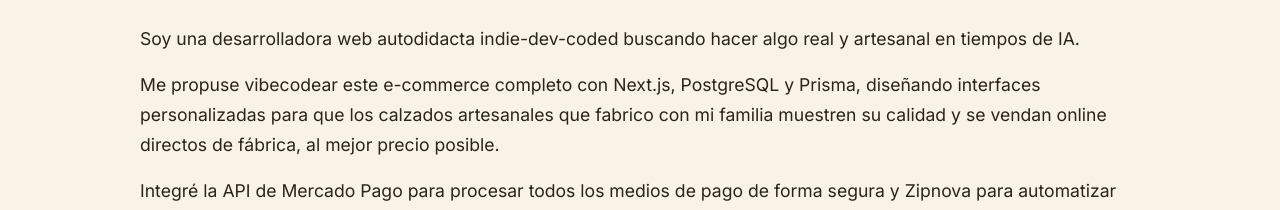
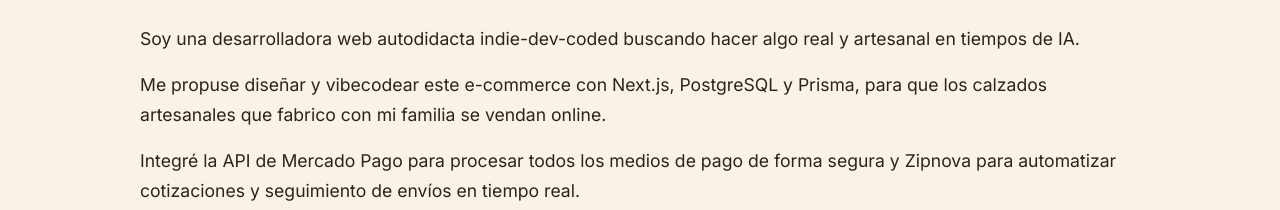
Before and after one commit to nady4/nyady, a Next.js app: page /info/nady4 in a window 1280 px wide. Shown: the part 285-495 px from the top of the page. Built offline with nearby package versions, Linux system fonts and the light colour scheme; no server answers.

Commit message:
Update page.tsx

```diff
--- a/app/(public)/info/nady4/page.tsx
+++ b/app/(public)/info/nady4/page.tsx
@@ -19,10 +19,9 @@ export default function Nady4Page() {
           artesanal en tiempos de IA.
         </p>
         <p>
-          Me propuse vibecodear este e-commerce completo con Next.js,
-          PostgreSQL y Prisma, diseñando interfaces personalizadas para que los
-          calzados artesanales que fabrico con mi familia muestren su calidad y
-          se vendan online directos de fábrica, al mejor precio posible.
+          Me propuse diseñar y vibecodear este e-commerce con Next.js,
+          PostgreSQL y Prisma, para que los
+          calzados artesanales que fabrico con mi familia se vendan online.
         </p>
         <p>
           Integré la API de Mercado Pago para procesar todos los medios de pago
```
